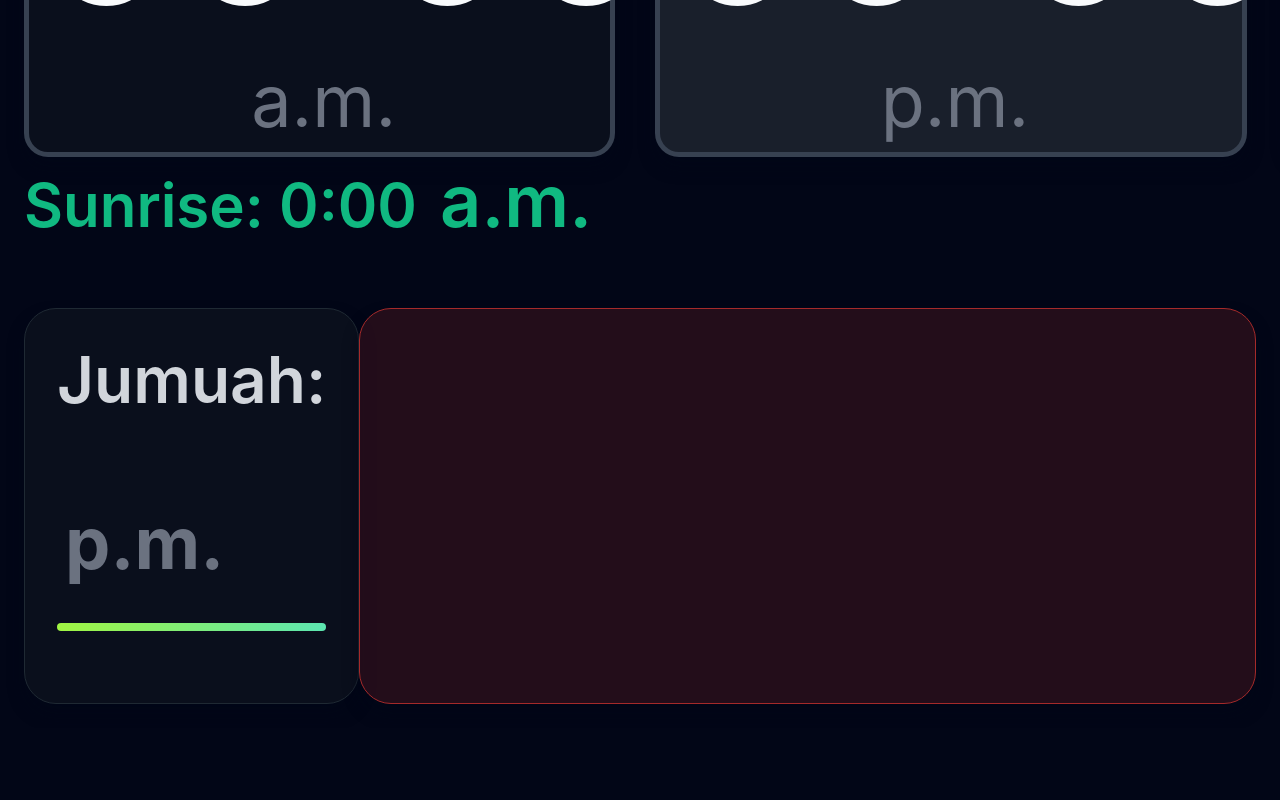
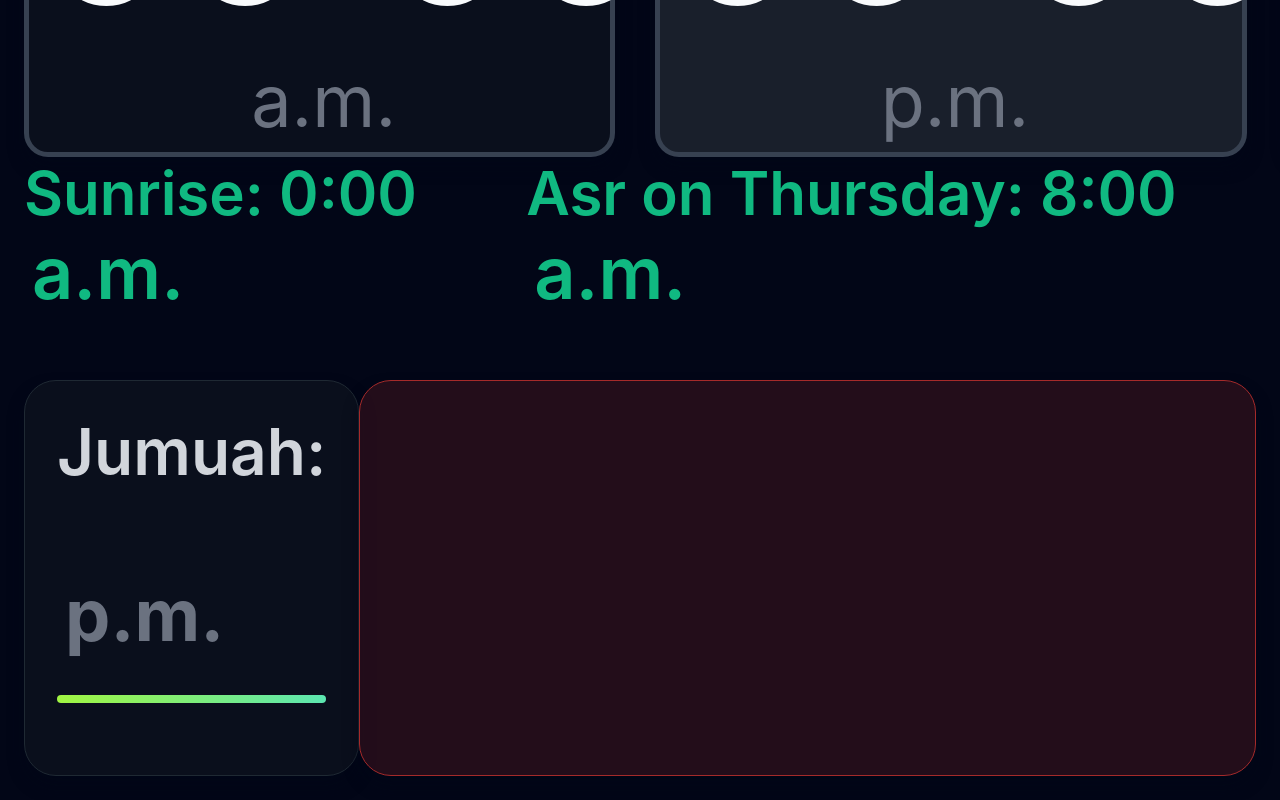
Before and after one commit to ismailsari07/papedisplayold, a website: page public/index.html in a window 1280 px wide. Shown: the part 1719-2519 px from the top of the page. Before the commit the page ends 2447 px from the top, so only its background shows below. Drawn offline with nearby package versions, Linux system fonts and the light colour scheme; no server answers.

Commit message:
add: thunsday asr time text

```diff
--- a/public/index.html
+++ b/public/index.html
@@ -126,10 +126,21 @@
           </div>
         </section>
 
-        <section style="margin-bottom: 64px">
+        <section
+          style="
+            margin-bottom: 64px;
+            display: flex;
+            justify-content: space-between;
+          "
+        >
           <div class="sunrise">
             Sunrise:
             <span id="sunrise-time">0:00</span>
+            <span class="ampm-small" style="color: #10b981">a.m.</span>
+          </div>
+          <div class="asrOnThursday">
+            Asr on Thursday:
+            <span id="asrOnThursday-time">8:00</span>
             <span class="ampm-small" style="color: #10b981">a.m.</span>
           </div>
         </section>
--- a/public/style.css
+++ b/public/style.css
@@ -414,6 +414,12 @@ header {
   font-weight: 600;
   color: #10b981 !important;
 }
+.asrOnThursday {
+  font-size: 60px;
+  color: var(--neutral-500);
+  font-weight: 600;
+  color: #10b981 !important;
+}
 .ampm-small {
   font-size: 4.5rem;
   color: var(--neutral-500);
```
